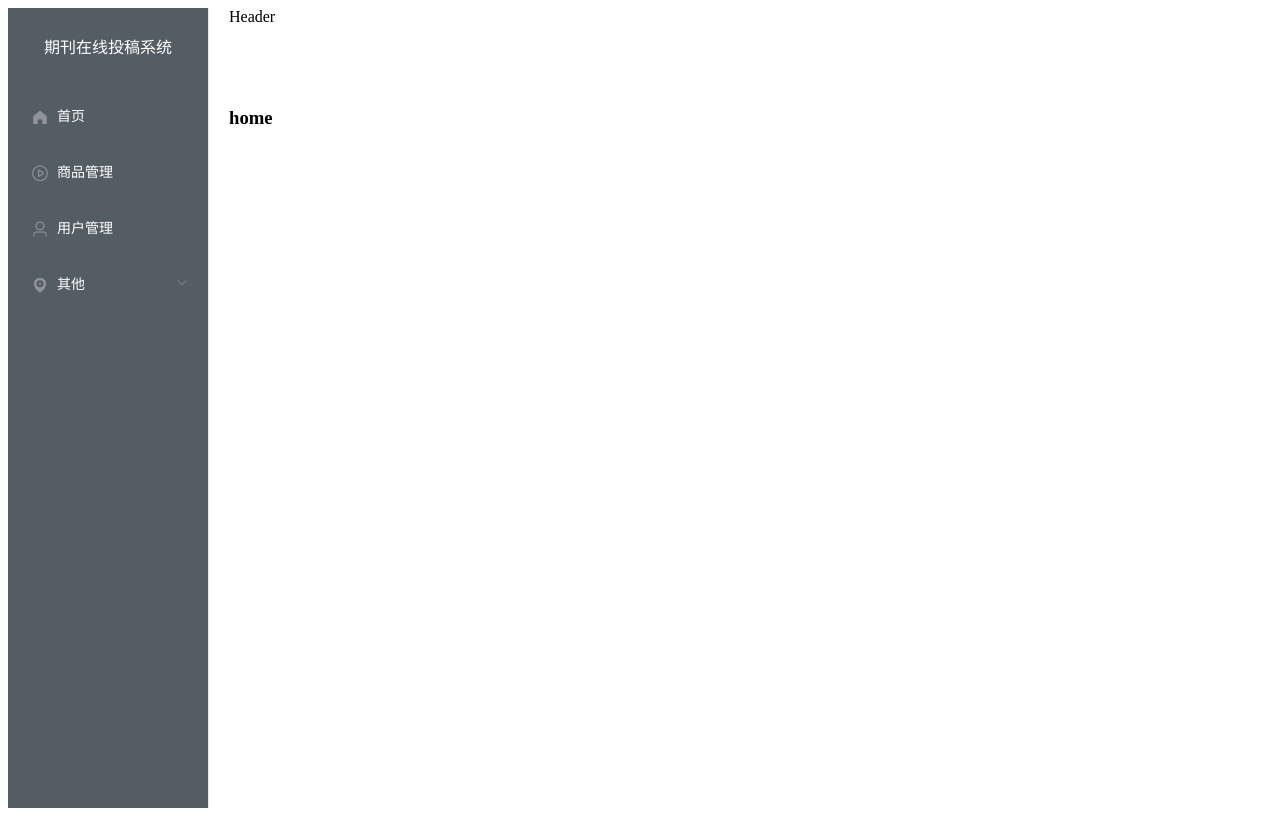
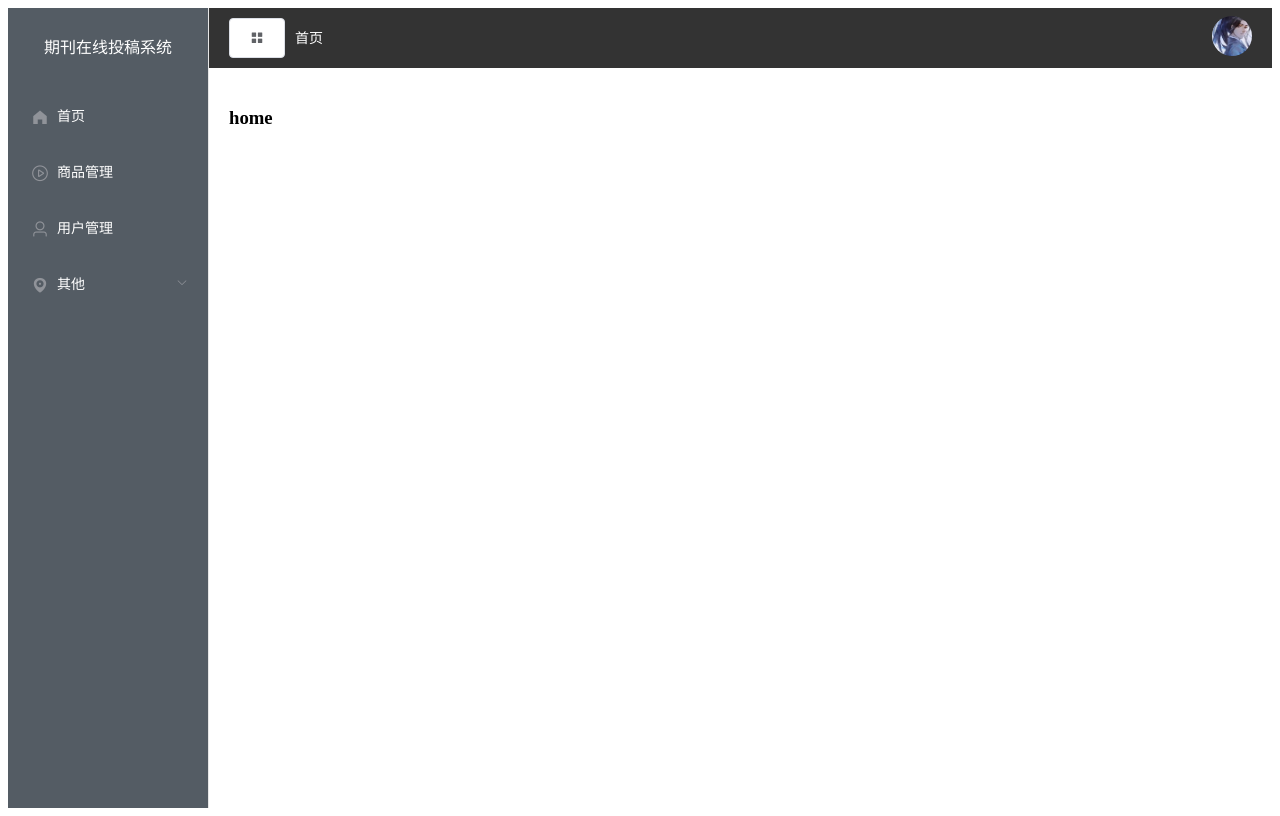
Before and after one commit to hanli6/online-submit, a Vue app: page /#/home in a window 1280 px wide. Built offline with nearby package versions, Linux system fonts and the light colour scheme.

Commit message:
header功能

```diff
--- a/src/components/CommonHeader.vue
+++ b/src/components/CommonHeader.vue
@@ -1,12 +1,48 @@
 <template>
-  <div>
-
+  <div class="header-content">
+    <div class="l-content">
+      <el-button icon="el-icon-menu"></el-button>
+      <span class="text">首页</span>
+    </div>
+    <div class="r-content">
+      <el-dropdown>
+        <span class="el-dropdown-link">
+          <img src="../assets/images/20250103213434.jpg" alt="">
+        </span>
+        <el-dropdown-menu slot="dropdown">
+          <el-dropdown-item>黄金糕</el-dropdown-item>
+          <el-dropdown-item>狮子头</el-dropdown-item>
+          <el-dropdown-item>螺蛳粉</el-dropdown-item>
+          <el-dropdown-item disabled>双皮奶</el-dropdown-item>
+          <el-dropdown-item divided>蚵仔煎</el-dropdown-item>
+        </el-dropdown-menu>
+      </el-dropdown>
+    </div>
   </div>
 </template>
 
 <script setup>
 </script>
 
-<style scoped>
+<style lang="less" scoped>
+.header-content {
+  padding: 0 20px;
+  height: 60px;
+  background-color: #333;
+  display: flex;
+  justify-content: space-between;
+  align-items: center;
 
+  .text {
+    font-size: 14px;
+    color: #fff;
+    margin-left: 10px;
+  }
+
+  .el-dropdown-link img {
+    width: 40px;
+    height: 40px;
+    border-radius: 50%;
+  }
+}
 </style>
--- a/src/views/main.vue
+++ b/src/views/main.vue
@@ -3,7 +3,9 @@
     <el-container>
       <common-aside/>
       <el-container>
-        <el-header>Header</el-header>
+        <el-header>
+          <common-header/>
+        </el-header>
         <el-main>
           <router-view></router-view>
         </el-main>
@@ -14,12 +16,20 @@
 
 <script>
 import CommonAside from "@/components/CommonAside.vue";
+import CommonHeader from "@/components/CommonHeader.vue";
+
 export default {
   data() {
     return {}
   },
-  components:{
-    CommonAside
+  components: {
+    CommonAside,
+    CommonHeader
   }
 }
 </script>
+<style lang="less" scoped>
+.el-header {
+  padding: 0px;
+}
+</style>
```
Also changed, not shown: src/assets/images/20250103213434.jpg (added).
